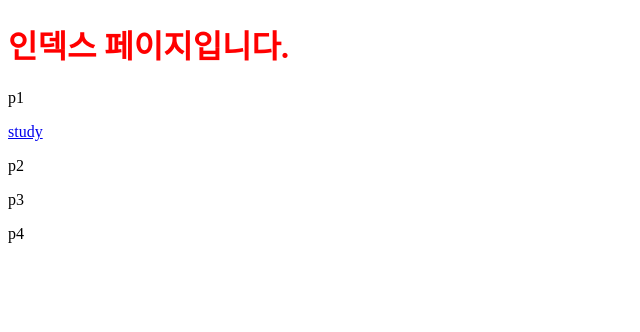
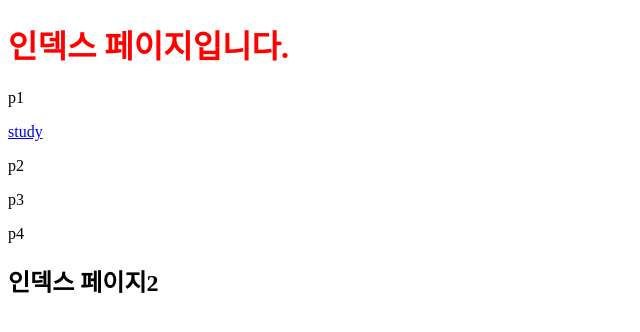
Before and after one commit to ujh9109/ujh9109_Test11, a plain HTML site: page index.html in a window 1280 px wide. Shown: the whole page, without its empty margins (0-640 px from the left). Drawn offline with Linux system fonts and the light colour scheme.

Commit message:
다른com h2 추가

```diff
--- a/index.html
+++ b/index.html
@@ -17,5 +17,7 @@
     <p>p2</p>
     <p>p3</p>
     <p>p4</p>
+
+    <h2>인덱스 페이지2</h2>
 </body>
 </html>
```
